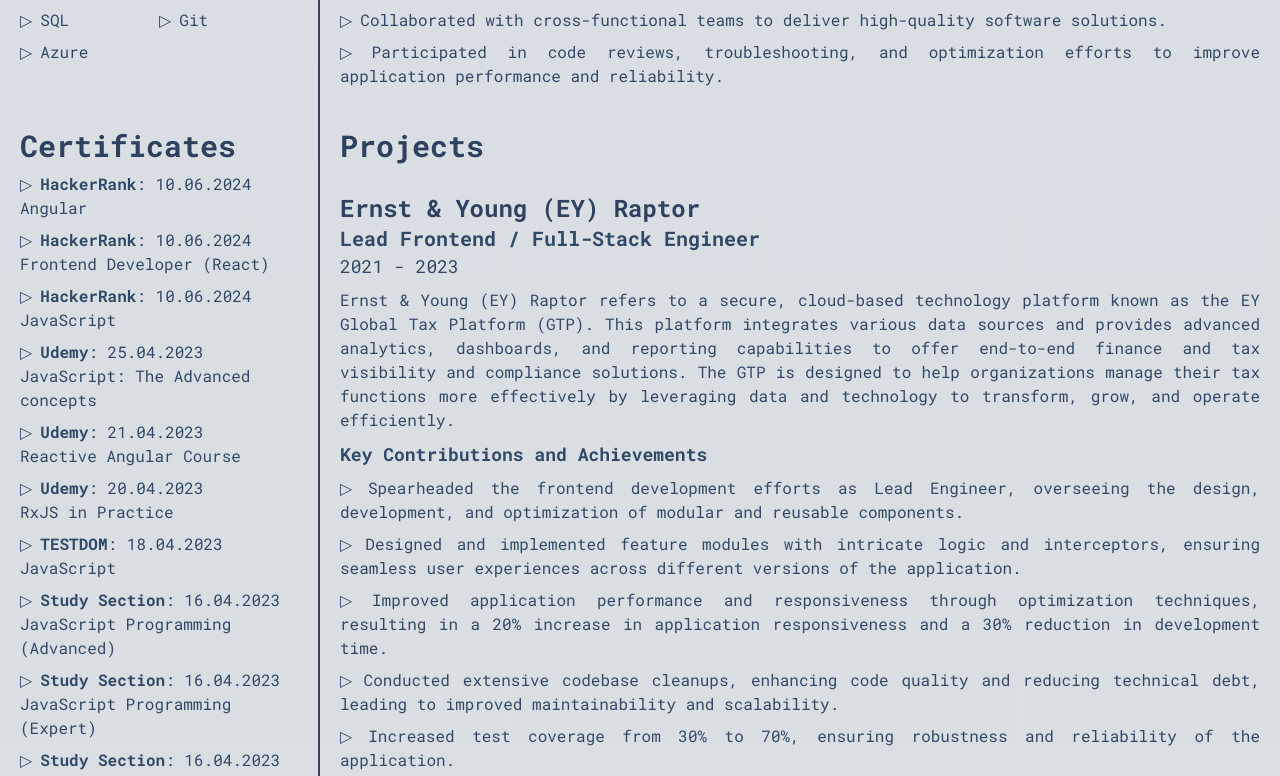
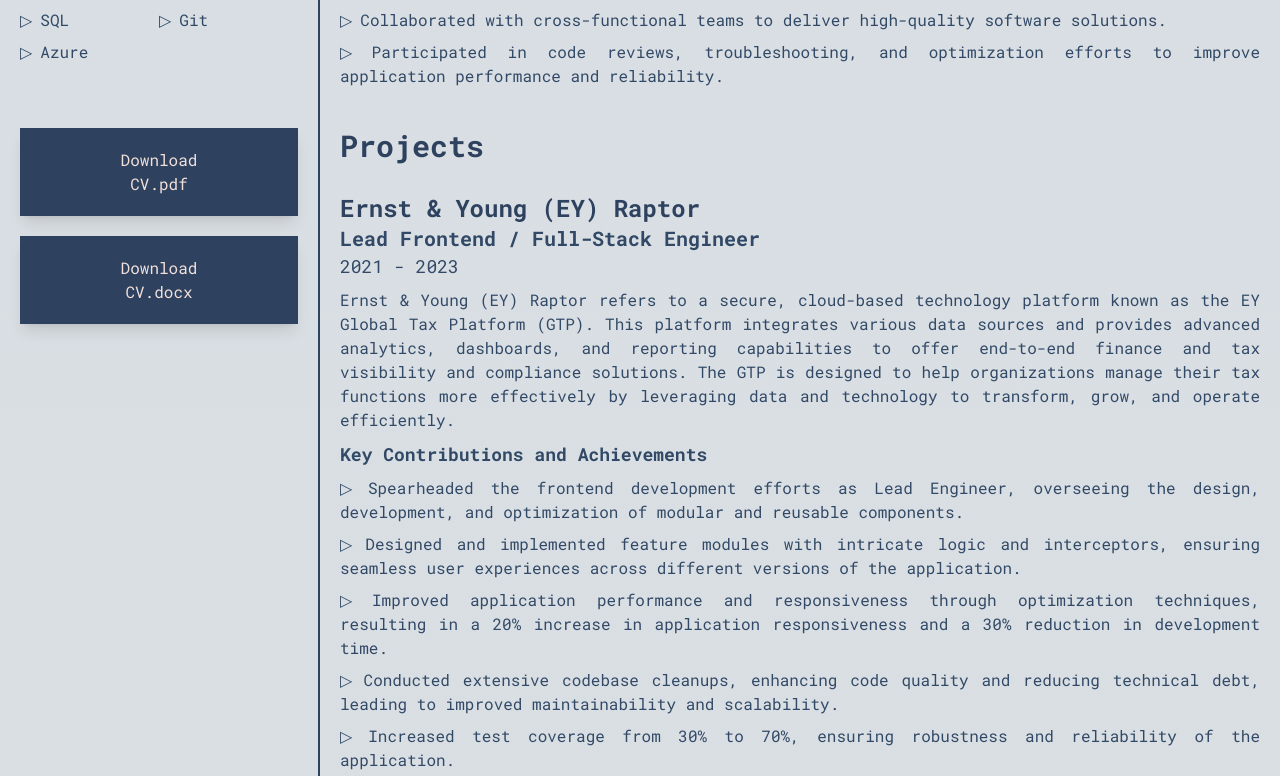
Before and after one commit to aliaksandrZh/cv, a Next.js app: page / in a window 1280 px wide. Shown: the part 702-1478 px from the top of the page. Built offline with nearby package versions, Linux system fonts and the light colour scheme.

Commit message:
download docx

```diff
--- a/src/components/Download.tsx
+++ b/src/components/Download.tsx
@@ -1,11 +1,21 @@
 import { HoverAnimationItemWrapper } from "./ui/HoverAnimationItemWrapper";
 
-export const DownloadCV = () => {
+export const DownloadCV = ({
+  className,
+  href,
+  download,
+  text,
+}: {
+  className?: string;
+  href: string;
+  download: string;
+  text: string;
+}) => {
   return (
-    <HoverAnimationItemWrapper>
-      <a href="/Aliaksandr.Zhebit.pdf" download="Aliaksandr.Zhebit.Web.Dev.pdf">
+    <HoverAnimationItemWrapper className={className}>
+      <a href={href} download={download}>
         <button className="bg-title px-12 py-3 text-white shadow-lg transition-all hover:scale-105 active:scale-90 sm:px-20 sm:py-5">
-          Download CV.pdf
+          {text}
         </button>
       </a>
     </HoverAnimationItemWrapper>
--- a/src/components/Exp.tsx
+++ b/src/components/Exp.tsx
@@ -1,5 +1,6 @@
 import { AboutMe } from "./AboutMe";
 import { Certificates } from "./Certificates";
+import { DownloadCV } from "./Download";
 import { Education } from "./Education";
 import { Experience } from "./Experience";
 import { Expertise } from "./Expertise";
@@ -21,7 +22,19 @@
         <Expertise />
       </section>
       <section className="border-title p-5 md:border-r-2">
-        <Certificates />
+        <DownloadCV
+          href="/Aliaksandr.Zhebit.pdf"
+          download="Aliaksandr.Zhebit.Web.Dev.pdf"
+          className="sticky top-1/4 text-center lg:text-left"
+          text="Download CV.pdf"
+        />
+        <DownloadCV
+          href="/Aliaksandr.Zhebit.docx"
+          download="Aliaksandr.Zhebit.Web.Dev.docx"
+          text="Download CV.docx"
+          className="sticky top-1/3 mt-5 text-center lg:text-left"
+        />
+        {/* <Certificates /> */}
       </section>
       <section className="border-title p-5 md:border-r-2">
         <Education />
--- a/src/pages/index.tsx
+++ b/src/pages/index.tsx
@@ -24,9 +24,9 @@
           <Exp />
           <div className="pb-32"></div>
 
-          <div className="container mx-auto flex justify-center">
+          {/* <div className="container mx-auto flex justify-center">
             <DownloadCV />
-          </div>
+          </div> */}
           <div className="pb-96"></div>
 
           <HoverAnimationBackground bgIdentifierAttribute="app-level-hover-bg" />
```
Also changed, not shown: 1 other file (tests, documents, lock files or other folders).
